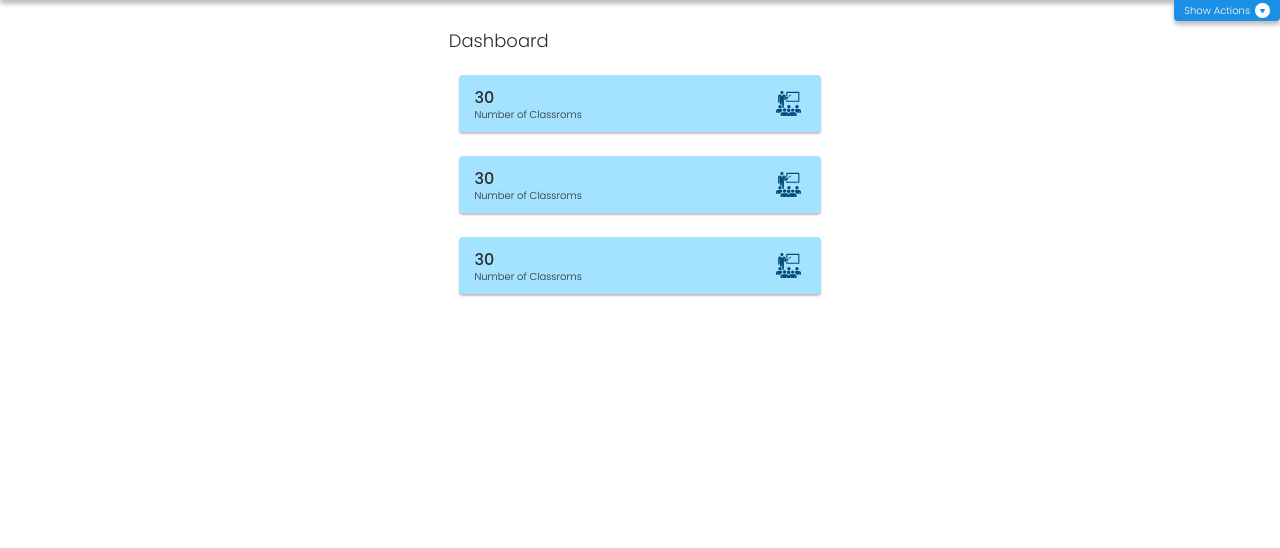
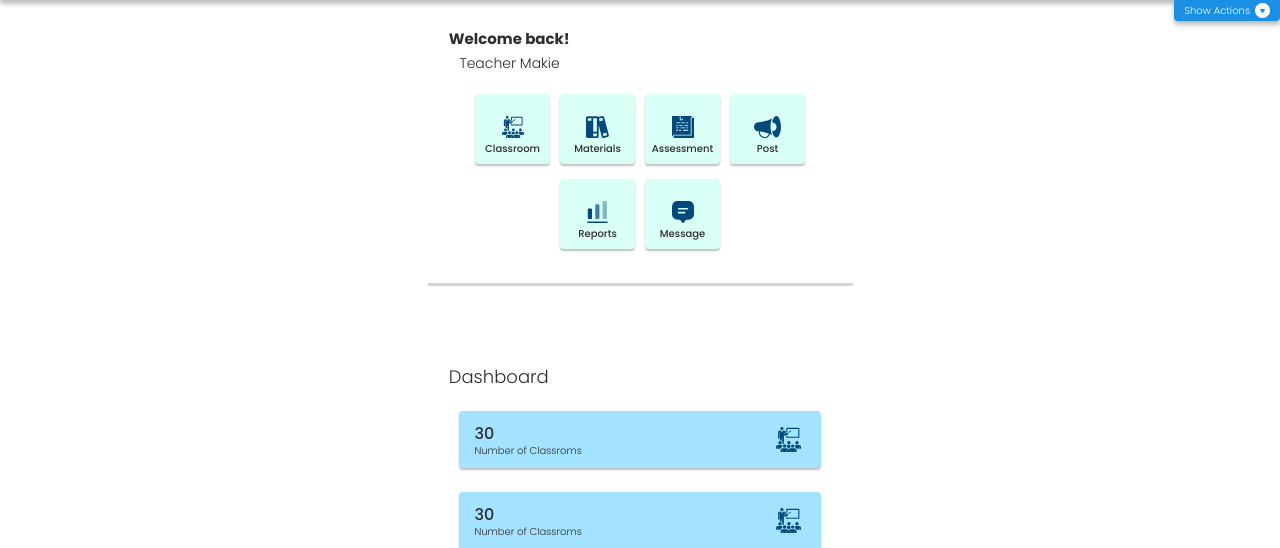
Before and after one commit to astigPree/LAPYXS, a Django app: page /teacher_dashboard/ in a window 1280 px wide. Shown: the part 50-598 px from the top of the page. Run offline with Django 4.2, Linux system fonts and the light colour scheme.

Commit message:
add components

```diff
--- a/templates/components/actions-components-teacher.html
+++ b/templates/components/actions-components-teacher.html
@@ -21,32 +21,36 @@
     <img src="{% static "assets/action-icon.svg" %}" alt="actions-icon" class="actions-icon">
 </button>
 
-<div class="shortcut-actions-container" style="display: none;">
+<div class="shortcut-actions-container" >
     <h1 class="poppins-bold">Welcome back! </h1>
     <h2 class="poppins-light ellipsis">Teacher Makie</h2>
     <div class="shortcut-actions-buttons">
         {% if action_to_show == "teacher" %}
-            <button>
+            <button  style="{% if selected == 'teacher_dashboard' %}display : none;{% endif %}">
+                <img src="{% static "assets/dashboard-icon.svg" %}" alt="dashboard-icon" class="dashboard-icon">
+                <span class="poppins-medium">Dashboard</span>
+            </button>
+            <button  style="{% if selected == 'teacher_classroom' %}display : none;{% endif %}">
                 <img src="{% static "assets/classroom-icon.svg" %}" alt="classroom-icon" class="classroom-icon">
                 <span class="poppins-medium">Classroom</span>
             </button>
-            <button>
+            <button  style="{% if selected == 'teacher_materials' %}display : none;{% endif %}">
                 <img src="{% static "assets/material-icon.svg" %}" alt="material-icon" class="material-icon">
                 <span class="poppins-medium">Materials</span>
             </button>
-            <button>
+            <button  style="{% if selected == 'teacher_assessment' %}display : none;{% endif %}">
                 <img src="{% static "assets/assessment-icon.svg" %}" alt="assessment-icon" class="assessment-icon">
                 <span class="poppins-medium">Assessment</span>
             </button>
-            <button>
+            <button  style="{% if selected == 'teacher_post' %}display : none;{% endif %}">
                 <img src="{% static "assets/post-icon.svg" %}" alt="post-icon" class="post-icon">
                 <span class="poppins-medium">Post</span>
             </button>
-            <button>
+            <button  style="{% if selected == 'teacher_reports' %}display : none;{% endif %}">
                 <img src="{% static "assets/report-icon.svg" %}" alt="report-icon" class="report-icon">
                 <span class="poppins-medium">Reports</span>
             </button>
-            <button>
+            <button  style="{% if selected == 'teacher_message' %}display : none;{% endif %}">
                 <img src="{% static "assets/message-icon.svg" %}" alt="message-icon" class="message-icon">
                 <span class="poppins-medium">Message</span>
             </button>
--- a/templates/teacher/dashboard.html
+++ b/templates/teacher/dashboard.html
@@ -12,7 +12,7 @@
 
 {% block basebodyblock %}
 
-{% include "components/actions-components-teacher.html" with action_to_show="teacher" %}
+{% include "components/actions-components-teacher.html" with action_to_show="teacher" selected="teacher_dashboard" %}
 
 
 
```
Also changed, not shown: static/assets/dashboard-icon.svg (added).
